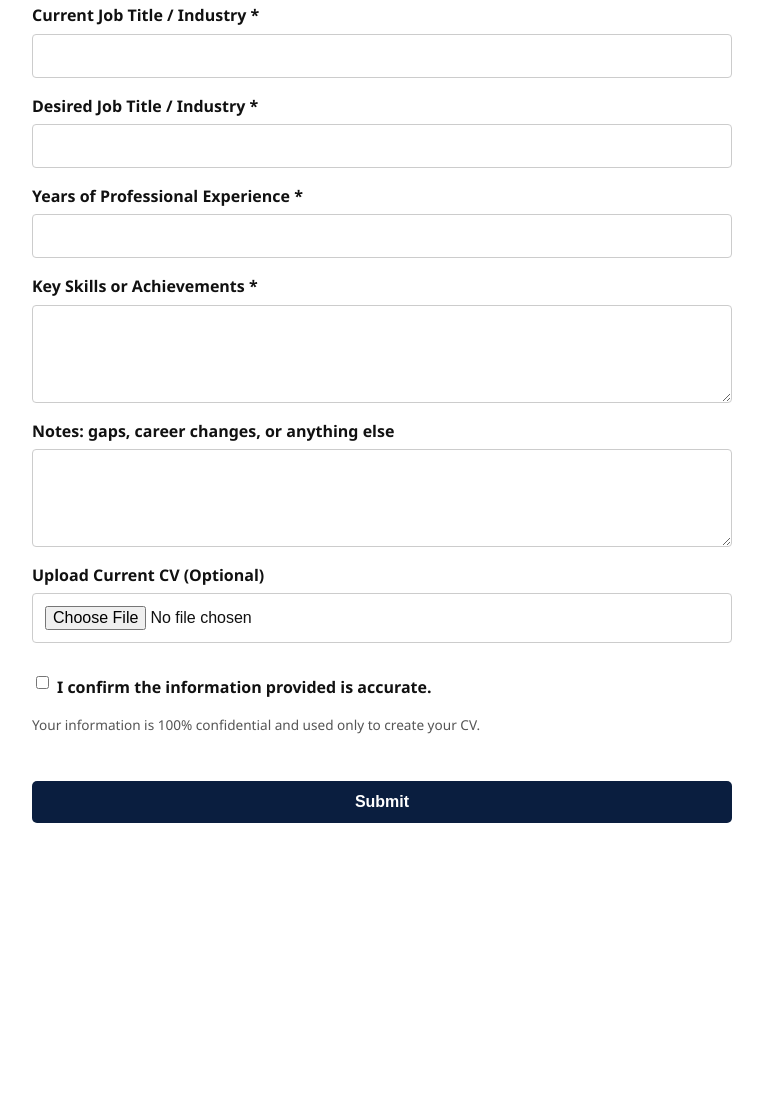
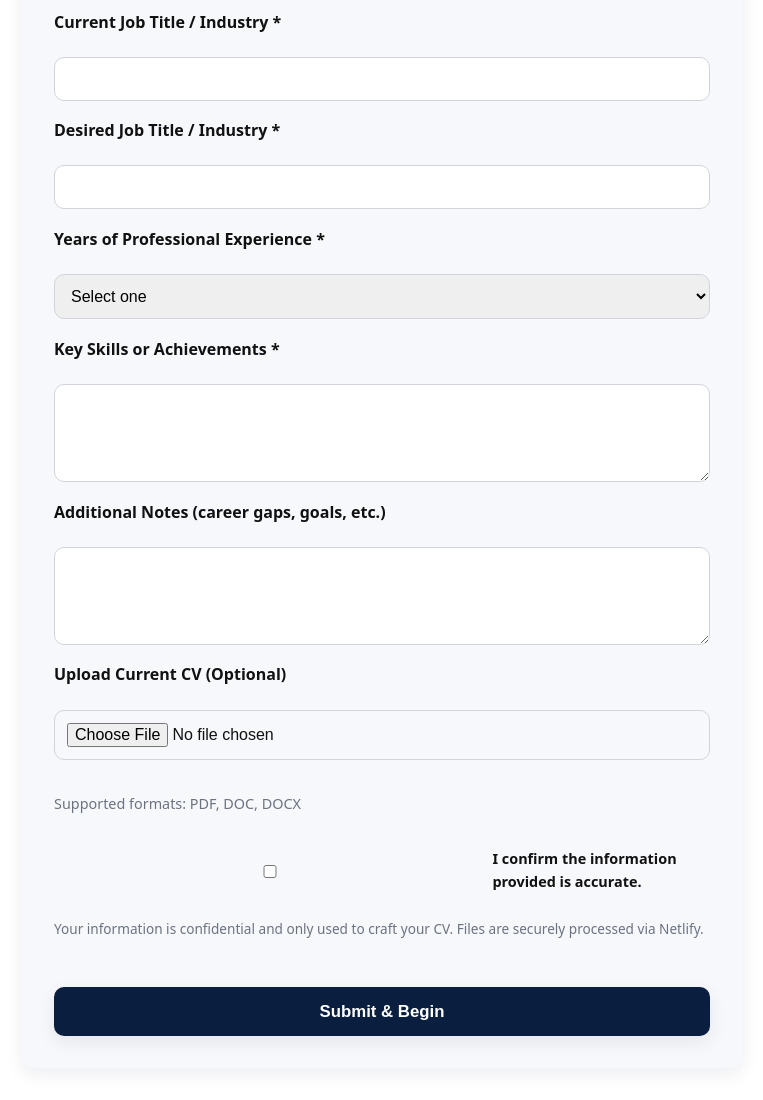
Before and after one commit to PrimeDraft/primedraft-, a plain HTML site: page form.html in a window 1280 px wide. Shown: the part 397-1497 px from the top of the page, without its empty margins (258-1021 px from the left). Before the commit the page ends 1284 px from the top, so only its background shows below. Drawn offline with Linux system fonts and the light colour scheme.

Commit message:
Update form.html

```diff
--- a/form.html
+++ b/form.html
@@ -2,80 +2,45 @@
 <html lang="en">
 <head>
   <meta charset="UTF-8" />
-  <meta name="viewport" content="width=device-width, initial-scale=1.0"/>
+  <meta name="viewport" content="width=device-width, initial-scale=1" />
   <title>Start Your CV Process – PrimeDraft</title>
+  <meta name="description" content="Submit your details securely to start your CV writing process with PrimeDraft." />
   <style>
-    body {
-      font-family: 'Segoe UI', Tahoma, Geneva, Verdana, sans-serif;
-      background: #ffffff;
-      color: #111;
-      line-height: 1.6;
-      margin: 0;
-      padding: 2rem;
-      max-width: 700px;
-      margin: 2rem auto;
+    :root {
+      --navy:#0a1e3f;
+      --gold:#ffcc00;
+      --card:#f7f8fb;
+      --muted:#6b7280;
+      --radius:10px;
+      --shadow:0 6px 18px rgba(10,30,63,.08);
     }
-    h1 {
-      color: #0a1e3f;
-      font-size: 2rem;
-      margin-bottom: 0.25rem;
-      text-align: center;
-    }
-    h2 {
-      color: #0a1e3f;
-      font-size: 1.2rem;
-      font-weight: normal;
-      margin-top: 0;
-      text-align: center;
-      margin-bottom: 2rem;
-    }
-    form {
-      display: flex;
-      flex-direction: column;
-    }
-    label {
-      margin-top: 1rem;
-      margin-bottom: 0.3rem;
-      font-weight: 600;
-    }
-    input, textarea {
-      padding: 0.75rem;
-      border: 1px solid #ccc;
-      border-radius: 4px;
-      font-size: 1rem;
-    }
-    button {
-      margin-top: 2rem;
-      padding: 0.75rem 1.5rem;
-      border: none;
-      background: #0a1e3f;
-      color: white;
-      font-weight: bold;
-      border-radius: 5px;
-      cursor: pointer;
-      font-size: 1rem;
-    }
-    .consent {
-      display: flex;
-      align-items: center;
-      margin-top: 1rem;
-    }
-    .consent input {
-      margin-right: 0.5rem;
-    }
-    p.privacy {
-      font-size: 0.85rem;
-      color: #555;
-      margin-top: 0.5rem;
-    }
+    *{box-sizing:border-box}
+    body{font-family:system-ui,-apple-system,Segoe UI,Roboto,Inter,sans-serif;margin:0;background:#fff;color:#111;line-height:1.6;}
+    header{background:var(--navy);color:#fff;padding:1.5rem;text-align:center;box-shadow:var(--shadow)}
+    header h1{margin:0;font-size:1.8rem;font-weight:800}
+    header h2{margin:.25rem 0 0;font-size:1.05rem;font-weight:500;opacity:.9}
+    main{max-width:720px;margin:2rem auto;padding:2rem;background:var(--card);border-radius:var(--radius);box-shadow:var(--shadow)}
+    form{display:grid;gap:1.1rem}
+    label{font-weight:600;margin-bottom:.25rem;display:block}
+    input,textarea,select{width:100%;padding:.75rem;border:1px solid #d1d5db;border-radius:var(--radius);font-size:1rem}
+    input:focus,textarea:focus,select:focus{outline:none;border-color:var(--navy);box-shadow:0 0 0 3px rgba(10,30,63,.15)}
+    button{margin-top:1rem;padding:.9rem 1.25rem;border:none;border-radius:var(--radius);font-size:1.05rem;font-weight:700;cursor:pointer;background:var(--navy);color:#fff;box-shadow:var(--shadow);transition:background .2s ease}
+    button:hover{background:#132b5a}
+    .consent{display:flex;align-items:center;gap:.5rem;font-size:.9rem}
+    .privacy{font-size:.85rem;color:var(--muted);margin-top:.25rem}
+    .note{font-size:.9rem;color:var(--muted)}
   </style>
 </head>
 <body>
+  <header>
     <h1>Start Your CV Process</h1>
     <h2>The Start of Something Greater</h2>
+  </header>
 
-  <form name="cv-form" method="POST" data-netlify="true" enctype="multipart/form-data" action="/thank-you.html">
+  <main>
+    <form name="cv-form" method="POST" data-netlify="true" enctype="multipart/form-data" action="/thank-you.html" netlify-honeypot="bot-field">
       <input type="hidden" name="form-name" value="cv-form" />
+      <p style="display:none"><label>Don’t fill this out if you're human: <input name="bot-field" /></label></p>
 
       <label for="name">Full Name *</label>
       <input type="text" id="name" name="name" required>
@@ -90,25 +55,40 @@
       <input type="text" id="desired-job" name="desired-job" required>
 
       <label for="experience">Years of Professional Experience *</label>
-    <input type="number" id="experience" name="experience" min="0" required>
+      <select id="experience" name="experience" required>
+        <option value="" disabled selected>Select one</option>
+        <option value="0-1">0–1 years</option>
+        <option value="2-4">2–4 years</option>
+        <option value="5-9">5–9 years</option>
+        <option value="10+">10+ years</option>
+      </select>
 
       <label for="skills">Key Skills or Achievements *</label>
       <textarea id="skills" name="skills" rows="4" required></textarea>
 
-    <label for="notes">Notes: gaps, career changes, or anything else</label>
+      <label for="notes">Additional Notes (career gaps, goals, etc.)</label>
       <textarea id="notes" name="notes" rows="4"></textarea>
 
       <label for="cv-upload">Upload Current CV (Optional)</label>
       <input type="file" id="cv-upload" name="cv-upload" accept=".pdf,.doc,.docx" />
+      <p class="note">Supported formats: PDF, DOC, DOCX</p>
 
       <div class="consent">
         <input type="checkbox" id="consent" name="consent" required>
         <label for="consent">I confirm the information provided is accurate.</label>
       </div>
+      <p class="privacy">Your information is confidential and only used to craft your CV. Files are securely processed via Netlify.</p>
 
-    <p class="privacy">Your information is 100% confidential and used only to create your CV.</p>
+      <button type="submit">Submit & Begin</button>
+    </form>
+  </main>
 
-    <button type="submit">Submit</button>
-  </form>
+  <script>
+    // Fire tracking on form submission
+    document.querySelector('form').addEventListener('submit',function(){
+      try{if(window.fbq) fbq('track','Lead',{content_name:'CV Form Submit'});}catch(e){}
+      try{if(window.gtag) gtag('event','form_submit',{event_category:'Forms',event_label:'CV Form'});}catch(e){}
+    });
+  </script>
 </body>
 </html>
```
Lines whose indentation alone changed are shown as unchanged.
